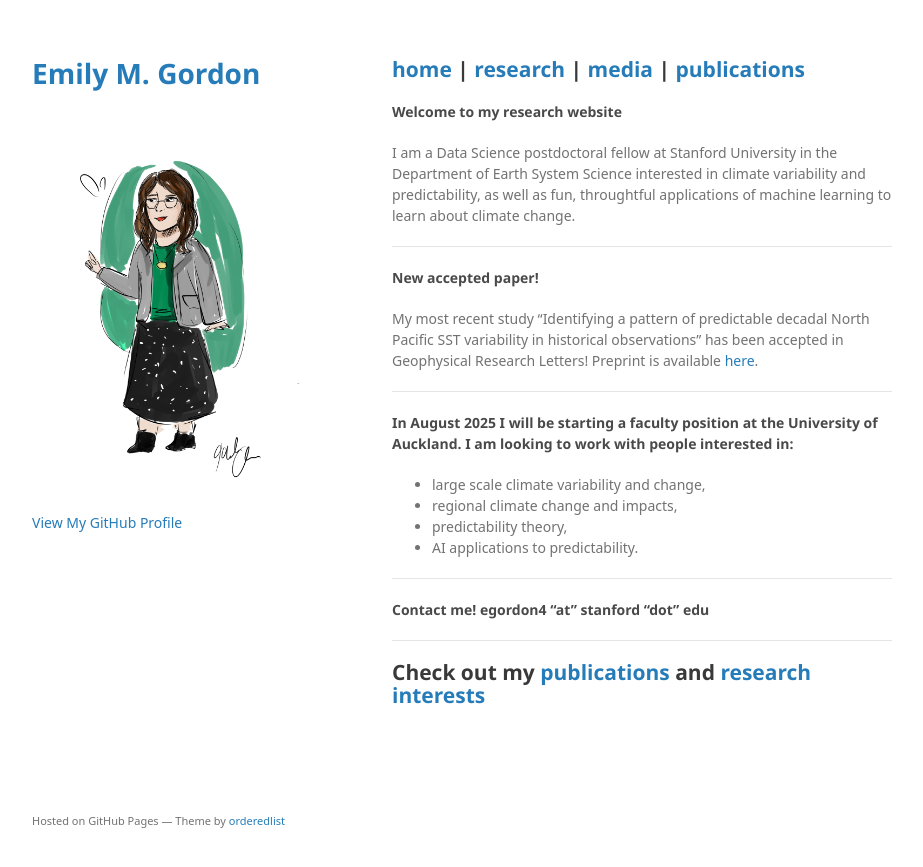
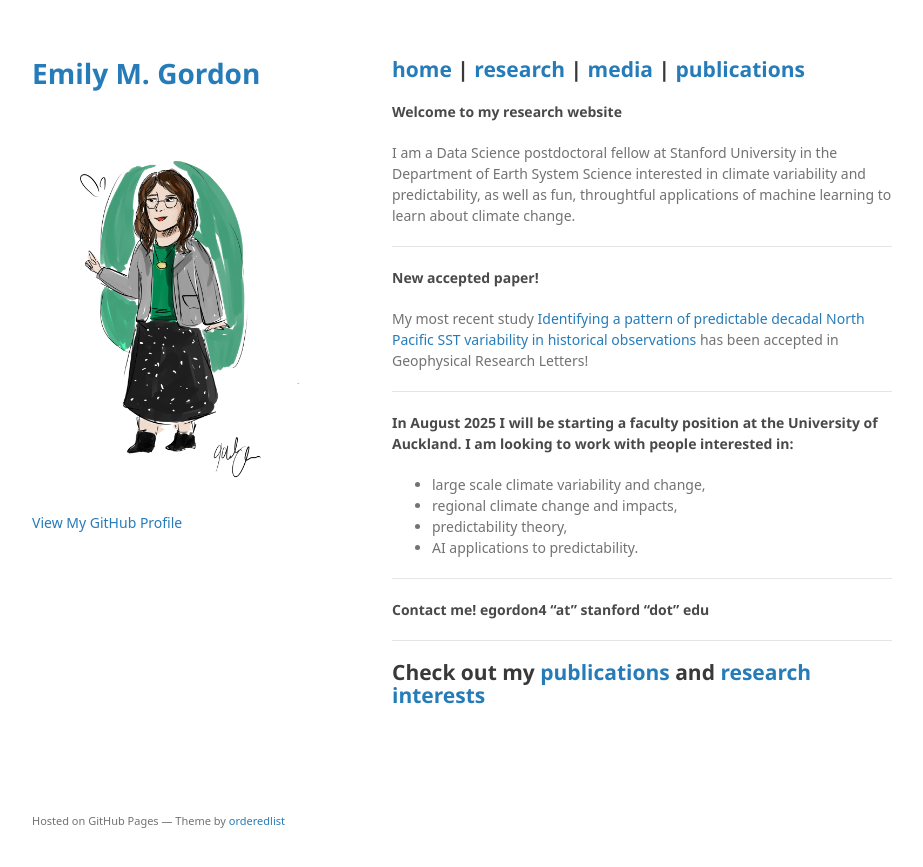
Before and after one commit to emily-gordy/emily-gordy.github.io, a Jekyll site: the page built from index.md, in a window 1280 px wide. Shown: the top 867 px of the page, without its empty margins (178-1101 px from the left). Built offline with Jekyll 4.4.1, drawn with Linux system fonts in a browser that asks for light colours; some web fonts are replaced; a script that is not in the unit is left out; the repository's description, which GitHub fills in, is left out; our own code applies the rules of GitHub Pages for plain Markdown files.

Commit message:
Update index.md

```diff
--- a/index.md
+++ b/index.md
@@ -11,7 +11,7 @@
 * * *
 
 #### New accepted paper!
-My most recent study "Identifying a pattern of predictable decadal North Pacific SST variability in historical observations" has been accepted in Geophysical Research Letters! Preprint is available [here](https://essopenarchive.org/doi/full/10.22541/essoar.172748543.36409823).
+My most recent study [Identifying a pattern of predictable decadal North Pacific SST variability in historical observations](https://agupubs.onlinelibrary.wiley.com/doi/10.1029/2024GL112729) has been accepted in Geophysical Research Letters!
 
 * * *
 
```
